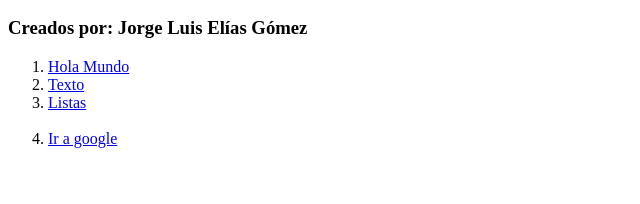
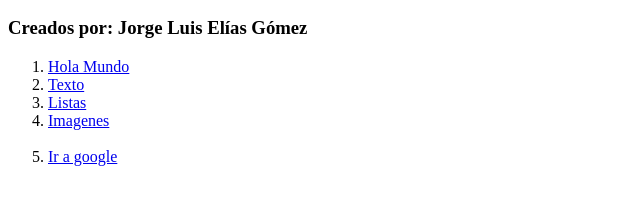
Before and after one commit to JorgeElias0/ejemplos-html-tecweb, a plain HTML site: page index.html in a window 1280 px wide. Shown: the part 110-314 px from the top of the page, without its empty margins (0-640 px from the left). Drawn offline with Linux system fonts and the light colour scheme.

Commit message:
Se agrego el ejemplo de imagenes al indice

```diff
--- a/index.html
+++ b/index.html
@@ -13,6 +13,7 @@
             <li><a href="HolaMundo.html">Hola Mundo</a></li>
             <li><a href="Texto.html">Texto</a></li>
             <li><a href="listas.html">Listas</a></li>
+            <li><a href="Imagen.html">Imagenes</a></li>
 
             <br>
 
```
